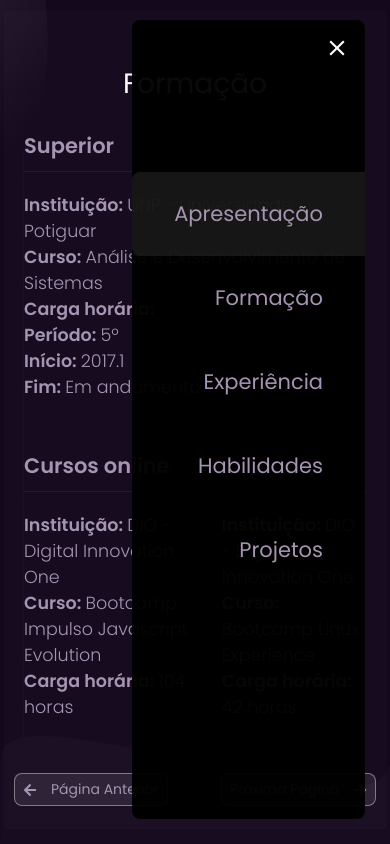
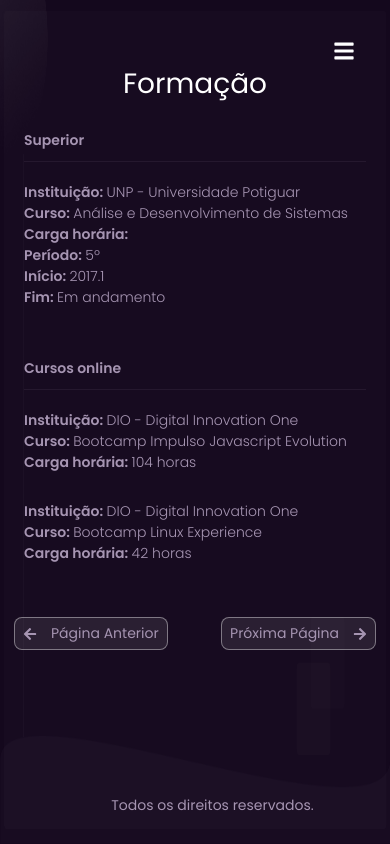
Before and after one commit to LeonardoLopeso/my-portfolio, a React (Create React App) app: page /formacao in a window 390 px wide. Built offline with nearby package versions, Linux system fonts and the light colour scheme.

Commit message:
Menu mobile false por default e reduzido font-size da page Formation

```diff
--- a/src/components/BoxInfomations.tsx
+++ b/src/components/BoxInfomations.tsx
@@ -63,6 +63,21 @@ const SectionInformation = styled.div`
   @media (max-width: 760px) {
     padding: 25px 10px;
   }
+  @media (max-width: 500px) {
+    h3 {
+      font-size: 1rem;
+    }
+
+    ul {
+      li {
+        font-size: 1rem;
+      }
+    }
+
+    div {
+      flex-direction: column;
+    }
+  }
 `;
 
 export default BoxInformations;
--- a/src/context/main.tsx
+++ b/src/context/main.tsx
@@ -9,7 +9,7 @@ const MainContext = createContext<MainContextData>({} as MainContextData);
 
 const MainProvider = ({ children }: any) => {
 
-  const [isOpenSidebar, setIsOpenSidebar] = useState(true);
+  const [isOpenSidebar, setIsOpenSidebar] = useState(false);
 
   const openAndCloseSidebar = () => {
     setIsOpenSidebar(!isOpenSidebar);
```
